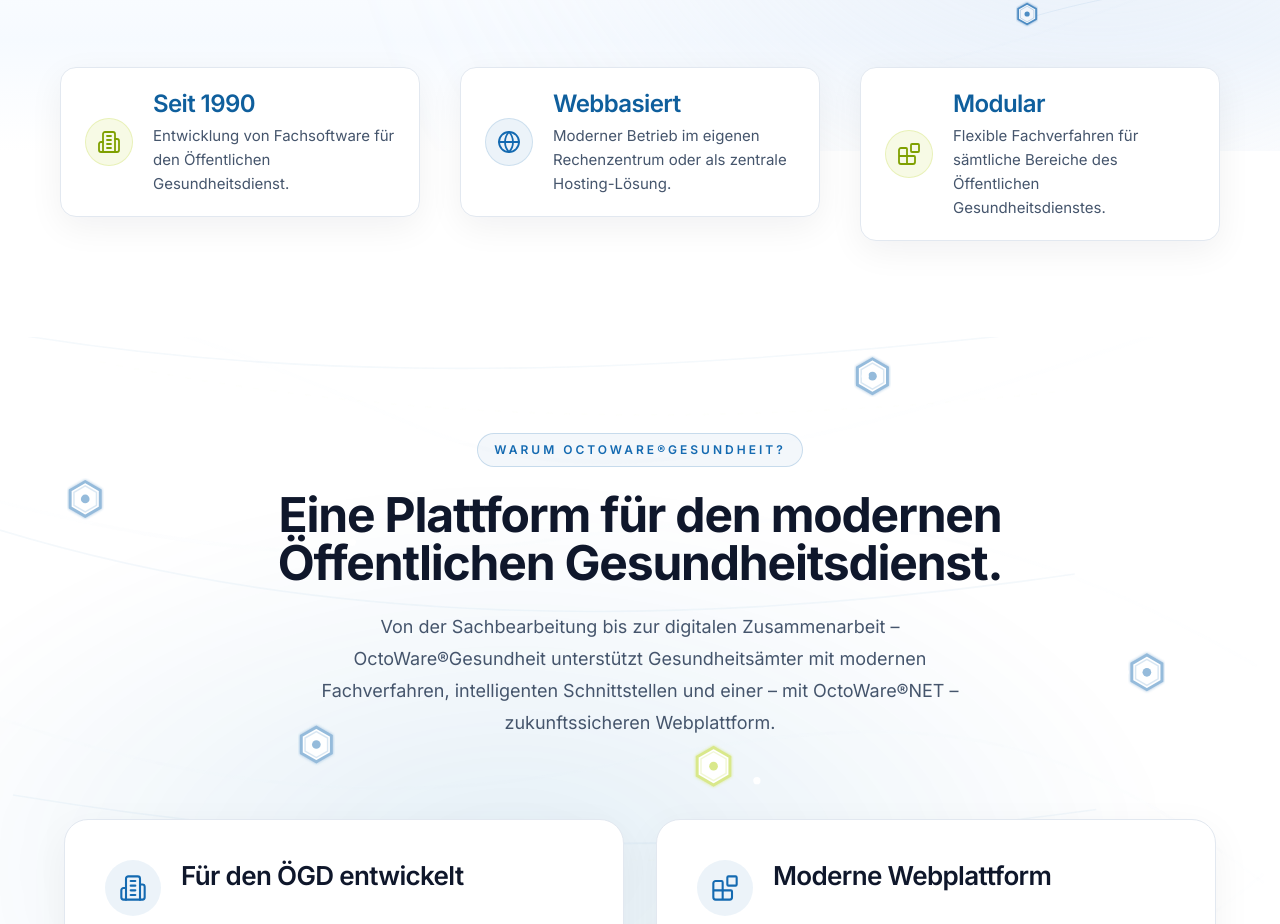
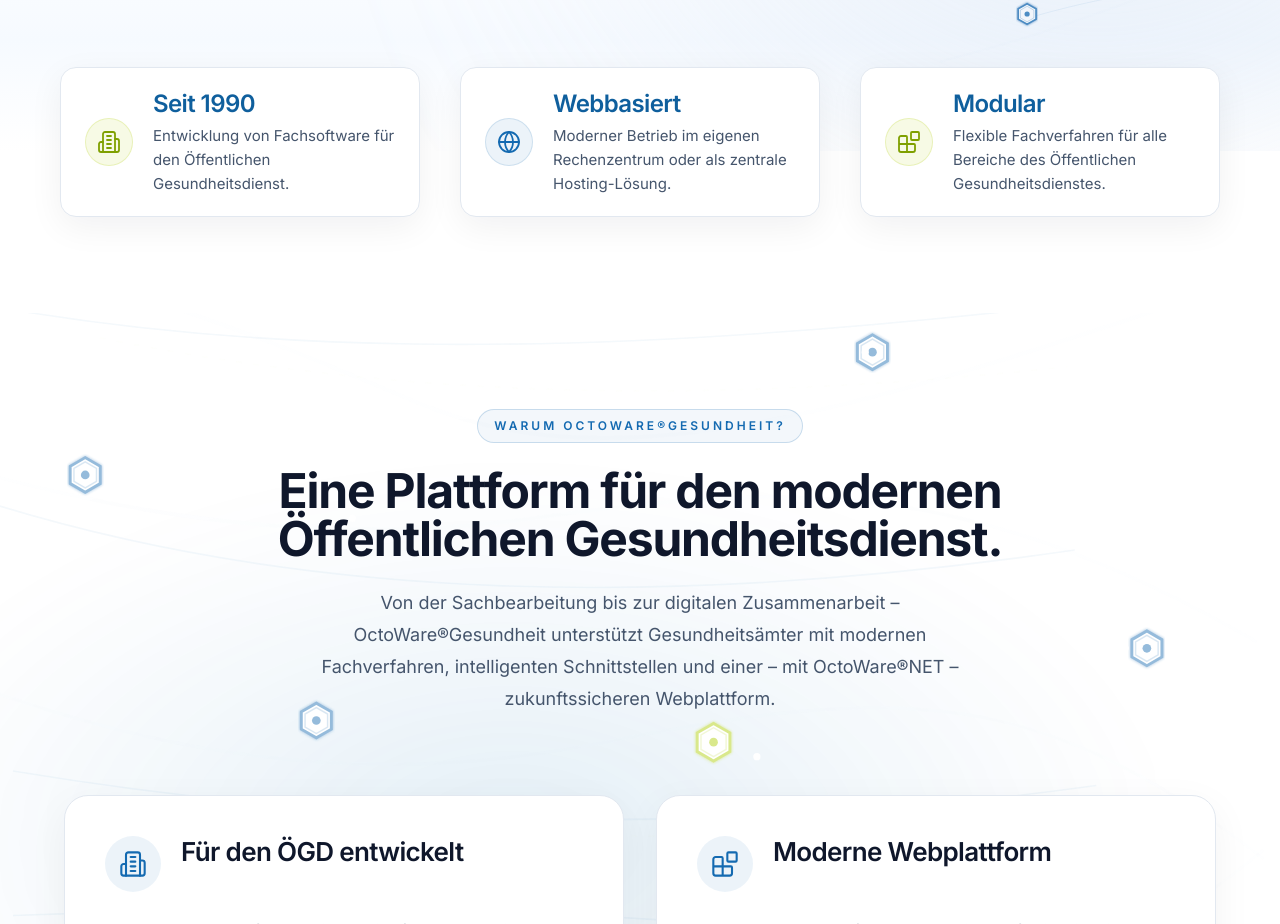
Before and after one commit to weblogger117-art/octoware-website, a Next.js app: page / in a window 1280 px wide. Shown: the part 777-1701 px from the top of the page. Built offline with nearby package versions, Linux system fonts and the light colour scheme.

Commit message:
Update Highlights.tsx

```diff
--- a/components/sections/Highlights.tsx
+++ b/components/sections/Highlights.tsx
@@ -48,7 +48,7 @@ export function Highlights() {
       icon={Blocks}
       iconClassName="bg-[#adce00]/10 text-[#7FA000] border-[#adce00]/20"
       value="Modular"
-      label="Flexible Fachverfahren für sämtliche Bereiche des Öffentlichen Gesundheitsdienstes."
+      label="Flexible Fachverfahren für alle Bereiche des Öffentlichen Gesundheitsdienstes."
     />
   </div>
 </div>
```
